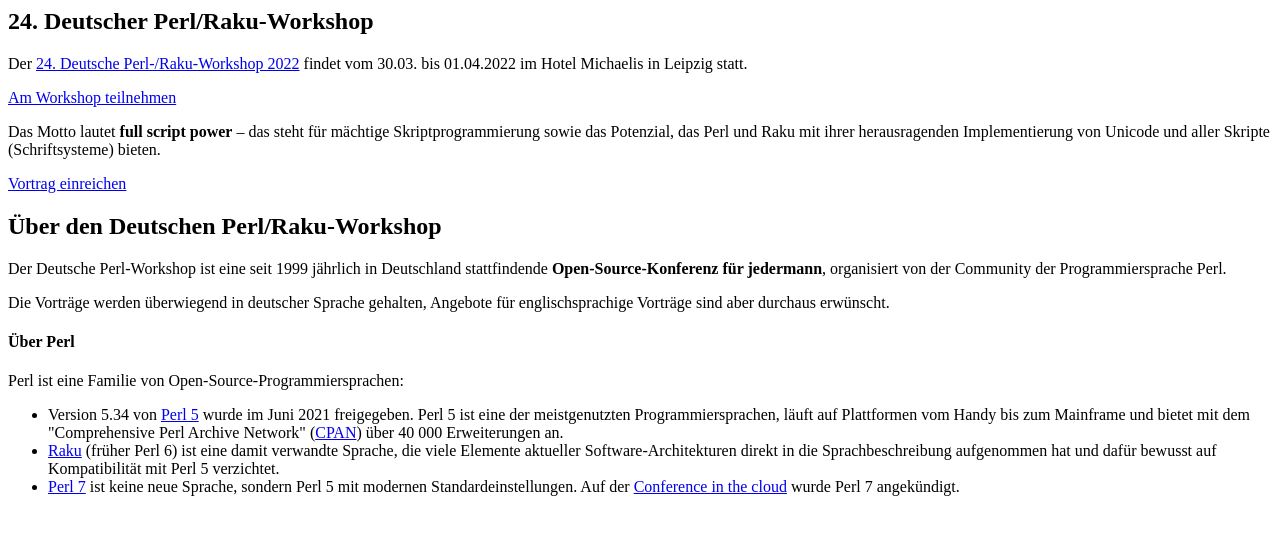
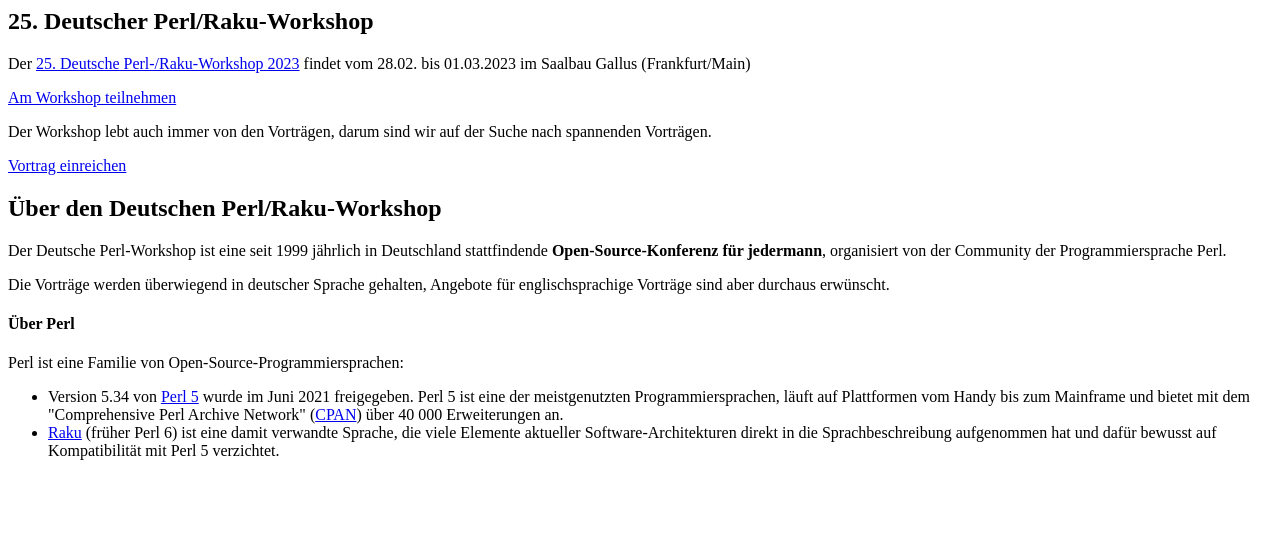
Before and after one commit to FrankfurtPM/german-perl-workshop-de, a plain HTML site: page static/index.html in a window 1280 px wide. Drawn offline with Linux system fonts and the light colour scheme.

Commit message:
updates for GPW2023

```diff
--- a/static/index.html
+++ b/static/index.html
@@ -1,17 +1,16 @@
-		<h2>24. Deutscher Perl/Raku-Workshop</h2>
+		<h2>25. Deutscher Perl/Raku-Workshop</h2>
 		<p>
-           Der <a href="https://act.yapc.eu/gpw2022">24. Deutsche Perl-/Raku-Workshop 2022</a>
-           findet vom 30.03. bis 01.04.2022 im Hotel Michaelis in Leipzig statt.
+           Der <a href="https://act.yapc.eu/gpw2023">25. Deutsche Perl-/Raku-Workshop 2023</a>
+           findet vom 28.02. bis 01.03.2023 im Saalbau Gallus (Frankfurt/Main)
         </p>
 		<p>
-           <a class="btn btn-primary btn-lg text-uppercase js-scroll-trigger" href="https://act.yapc.eu/gpw2022/register">
+           <a class="btn btn-primary btn-lg text-uppercase js-scroll-trigger" href="https://act.yapc.eu/gpw2023/register">
                Am Workshop teilnehmen
            </a>
         </p>
 		<p>
-           Das Motto lautet <strong>full script power</strong> – das steht für mächtige
-           Skriptprogrammierung sowie das Potenzial, das Perl und Raku mit ihrer herausragenden
-           Implementierung von Unicode und aller Skripte (Schriftsysteme) bieten.
+           Der Workshop lebt auch immer von den Vorträgen, darum sind wir auf der Suche nach spannenden
+           Vorträgen.
         </p>
 		<p>
            <a class="btn btn-primary btn-lg text-uppercase js-scroll-trigger" href="https://act.yapc.eu/gpw2022/newtalk">
@@ -44,8 +43,3 @@
             Elemente aktueller Software-Architekturen direkt in die Sprachbeschreibung aufgenommen
             hat und dafür bewusst auf Kompatibilität mit Perl 5 verzichtet.
           </li>
-          <li>
-            <a href="https://perl.org">Perl 7</a> ist keine neue Sprache, sondern Perl 5 mit modernen
-            Standardeinstellungen. Auf der <a href="https://perlconference.us/tpc-2020-cloud/">Conference in the cloud</a>
-            wurde Perl 7 angekündigt.
-          </li>
```
